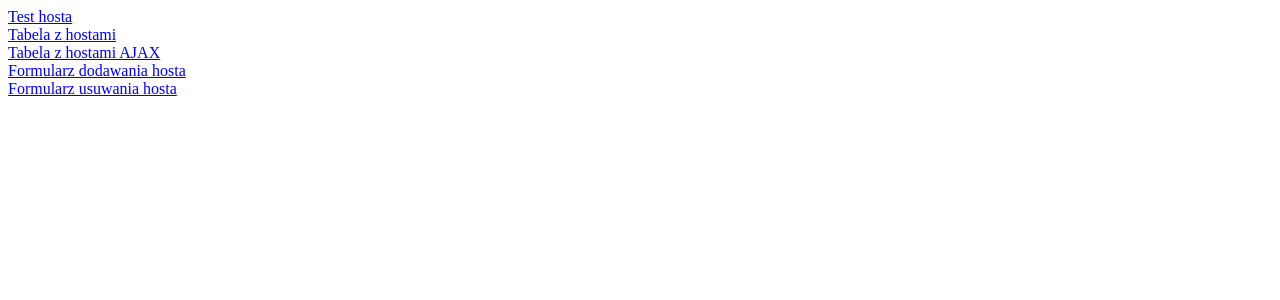
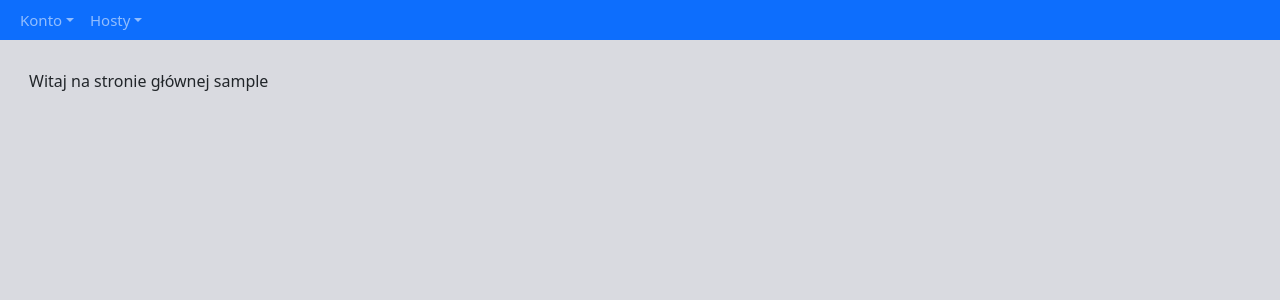
Before and after one commit to veccv/tm_lab_17, a PHP site: page / in a window 1280 px wide. Shown: the top 300 px of the page. Run offline with PHP 8.4, Linux system fonts and the light colour scheme; the visitor is signed in with stand-in values (Sample User, id 1); data that the repository does not hold is empty; some libraries are stand-ins or nearby versions.

Commit message:
Added bootstrap

```diff
--- a/index.php
+++ b/index.php
@@ -1,17 +1,112 @@
+<?php declare(strict_types=1);
+session_start();
+$session = $_SESSION['loggedin'];
+
+?>
+<!DOCTYPE html>
+<html lang="pl">
 <head>
-    <title>
-        Dalmer
-    </title>
+    <meta charset="utf-8">
+    <meta name="viewport" content="width=device-width, initial-scale=1, shrink-to-fit=no">
+    <meta name="description" content="Twój Opis">
+    <meta name="author" content="Twoje dane">
+    <meta name="keywords" content="Twoje słowa kluczowe">
+    <title>Dalmer</title>
+    <link href="https://cdn.jsdelivr.net/npm/bootstrap@5.3.0-alpha1/dist/css/bootstrap.min.css" rel="stylesheet"
+          integrity="sha384-GLhlTQ8iRABdZLl6O3oVMWSktQOp6b7In1Zl3/Jr59b6EGGoI1aFkw7cmDA6j6gD" crossorigin="anonymous">
+    <link rel="stylesheet" type="text/css" href="https://cdn.datatables.net/1.10.24/css/dataTables.bootstrap5.min.css">
+    <style type="text/css" class="init"></style>
+    <link rel="stylesheet" type="text/css" href="twoj_css.css">
+    <script src="https://cdn.jsdelivr.net/npm/bootstrap@5.3.0-alpha1/dist/js/bootstrap.bundle.min.js"
+            integrity="sha384-w76AqPfDkMBDXo30jS1Sgez6pr3x5MlQ1ZAGC+nuZB+EYdgRZgiwxhTBTkF7CXvN"
+            crossorigin="anonymous"></script>
+    <script type="text/javascript" language="javascript" src="https://code.jquery.com/jquery-3.5.1.js"></script>
+    <script type="text/javascript" language="javascript"
+            src="https://cdn.datatables.net/1.10.24/js/jquery.dataTables.min.js"></script>
+    <script type="text/javascript" language="javascript"
+            src="https://cdn.datatables.net/1.10.24/js/dataTables.bootstrap5.min.js"></script>
+    <script type="text/javascript" src="twoj_js.js"></script>
+    <style>
+        .company-logo {
+            display: flex;
+            position: relative;
+            width: 600px;
+            height: 300px;
+        }
+
+        #employee-photo {
+            position: absolute;
+            display: inline-block;
+        }
+    </style>
 </head>
-<body>
-<a href="test.php">Test hosta</a>
-<br>
-<a href="index1.php">Tabela z hostami</a>
-<br>
-<a href="update.php">Tabela z hostami AJAX</a>
-<br>
-<a href="dodaj1.php">Formularz dodawania hosta</a>
-<br>
-<a href="kasuj1.php">Formularz usuwania hosta</a>
-<br>
+
+<body onload="myLoadHeader()" style="background-color: rgba(138,142,160,0.32);">
+<link rel="stylesheet" href="https://maxcdn.bootstrapcdn.com/font-awesome/4.4.0/css/font-awesome.min.css">
+<header>
+    <div class="container">
+        <nav class="navbar navbar-expand-lg navbar-dark bg-primary fixed-top mt-0 mb-0 ms-0 me-0 pt-0 pb-0 ps-0 pe-0">
+            <div class="container-fluid">
+                <div class="collapse navbar-collapse" id="main_nav">
+                    <ul class="navbar-nav">
+                        <li class="nav-item dropdown">
+                            <a class="nav-link dropdown-toggle" href="#" data-bs-toggle="dropdown">Konto</a>
+                            <ul class="dropdown-menu">
+                                <?php
+                                if ($session) {
+                                    echo '<li><a class="dropdown-item" href="logout.php"><i class="fa fa-sign-out"></i> Wyloguj się </a></li>';
+                                } else {
+                                    echo '<li><a class="dropdown-item" href="login.php"> Logowanie </a></li>';
+                                    echo '<li><a class="dropdown-item" href="register.php"> Rejestracja </a></li>';
+                                }
+                                ?>
+                            </ul>
+                        </li>
+                        <?php
+                        if ($session) {
+                            echo '<li class="nav-item dropdown">';
+                            echo '<a class="nav-link dropdown-toggle" href="#" data-bs-toggle="dropdown">Hosty</a>';
+                            echo '<ul class="dropdown-menu">';
+                            echo '<li><a class="dropdown-item" href="index1.php"> Lista twoich hostów </a></li>';
+                            echo '<li><a class="dropdown-item" href="update.php"> Lista twoich hostów AJAX </a></li>';
+                            echo '<li><a class="dropdown-item" href="dodaj1.php"> Dodaj nowy host </a></li>';
+                            echo '<li><a class="dropdown-item" href="kasuj1.php"> Usuń host </a></li>';
+                            echo '</ul>';
+                            echo '</li>';
+                        }
+                        ?>
+                    </ul>
+                </div>
+
+                <button class="navbar-toggler" type="button" data-bs-toggle="collapse" data-bs-target="#main_nav"
+                        aria-expanded="false" aria-label="Toggle navigation">
+                    <span class="navbar-toggler-icon"></span>
+                </button>
+
+            </div>
+        </nav>
+
+    </div>
+</header>
+<div style="margin-top: 2%" id='myHeader'></div>
+<main>
+    <section class="sekcja1">
+        <div class="container-fluid p-4">
+            <?php
+            if ($session) {
+                include 'Database.php';
+                $login = $_SESSION['login'];
+                $rekord = mysqli_fetch_array(Database::getConnection()->query("SELECT * FROM users WHERE username='$login'"));
+
+                echo "Witaj na stronie głównej " . $login . '<br><br><br>';
+
+
+            } else {
+                echo "Witaj na stronie głównej, wejdź w zakładkę konto aby się zalogować albo zarejestrować!";
+            }
+            ?>
+        </div>
+    </section>
+</main>
 </body>
+</html>
--- /dev/null
+++ b/twoj_css.css
@@ -0,0 +1,17 @@
+body {  background-color: whitesmoke; !important }
+
+.navbar { min-height:40px; font-size:15px; }
+
+.sekcja1
+{
+	height:auto; width:auto; text-align:left;
+	border-color: #5e00ff; border-width:1px;
+	margin-top:45px; margin-left:5px; margin-right:1px;	margin-bottom:5px;
+}
+
+.page-footer
+{
+	height:21px; width:auto; font-size:11px; color: #5e00ff;
+	border:solid; border-width:1px; border-color: #5e00ff;
+	margin-left:1px; margin-right:1px; margin-bottom:1px;
+}
--- /dev/null
+++ b/twoj_js.js
@@ -0,0 +1,7 @@
+function myLoadHeader()
+{
+	$(document).ready(function()
+	{
+		$('#myHeader').load("header.php");
+	});
+}
--- a/update.php
+++ b/update.php
@@ -19,9 +19,11 @@
     <?php
     include 'Database.php';
     include 'test_ping.php';
+    session_start();
     print "<TABLE CELLPADDING=5 BORDER=1>";
     print "<TR><TD>id</TD><TD>Host</TD><TD>Port</TD><TD>Stan</TD></TR>\n";
-    foreach (mysqli_fetch_all(Database::getConnection()->query("SELECT * FROM domeny")) as $wiersz) {
+    $user_id = $_SESSION['user_id'];
+    foreach (mysqli_fetch_all(Database::getConnection()->query("SELECT * FROM domeny WHERE user_id=$user_id")) as $wiersz) {
         $id = $wiersz[0];
         $host = $wiersz[1];
         $port = $wiersz[2];
```
